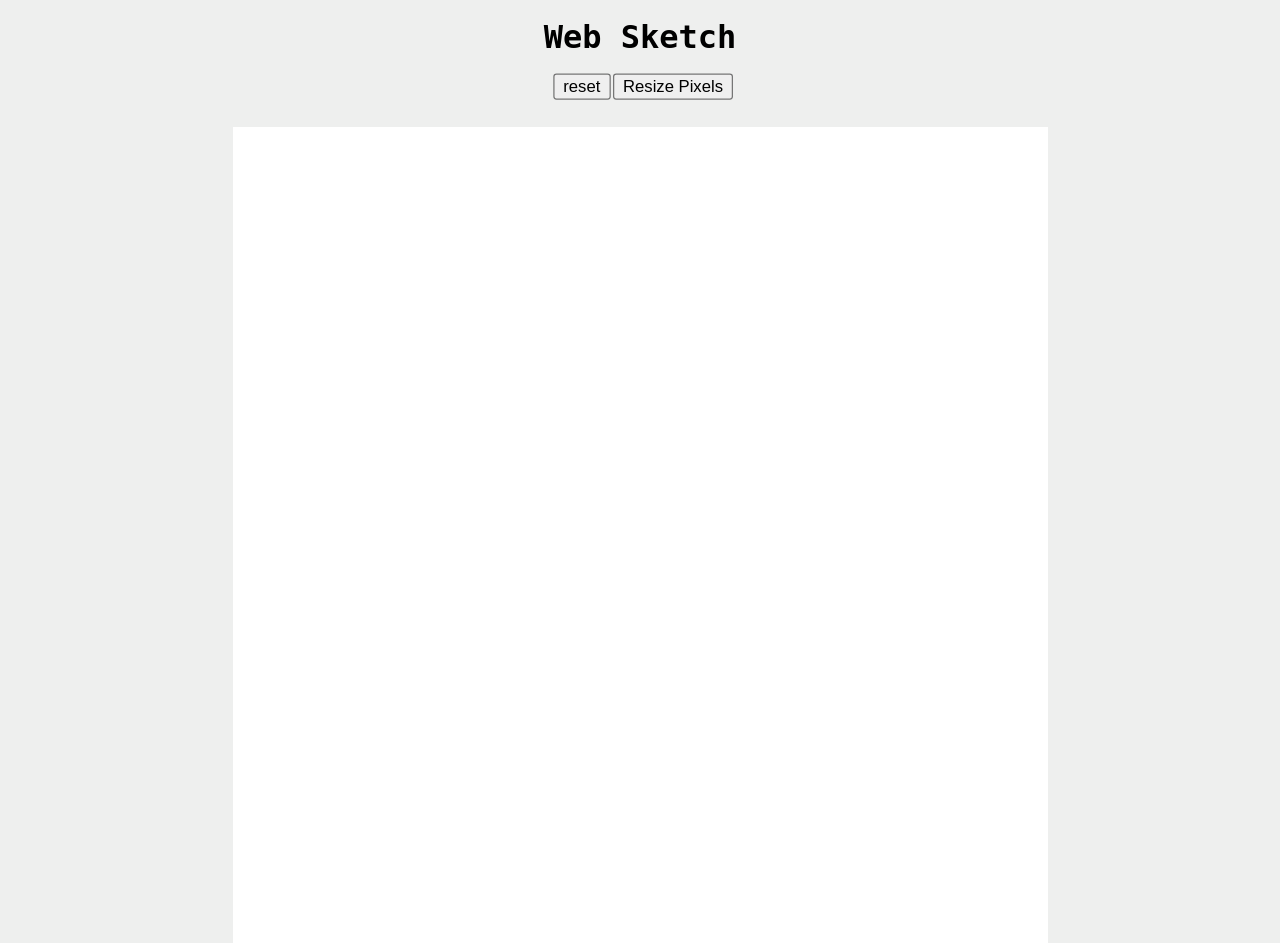
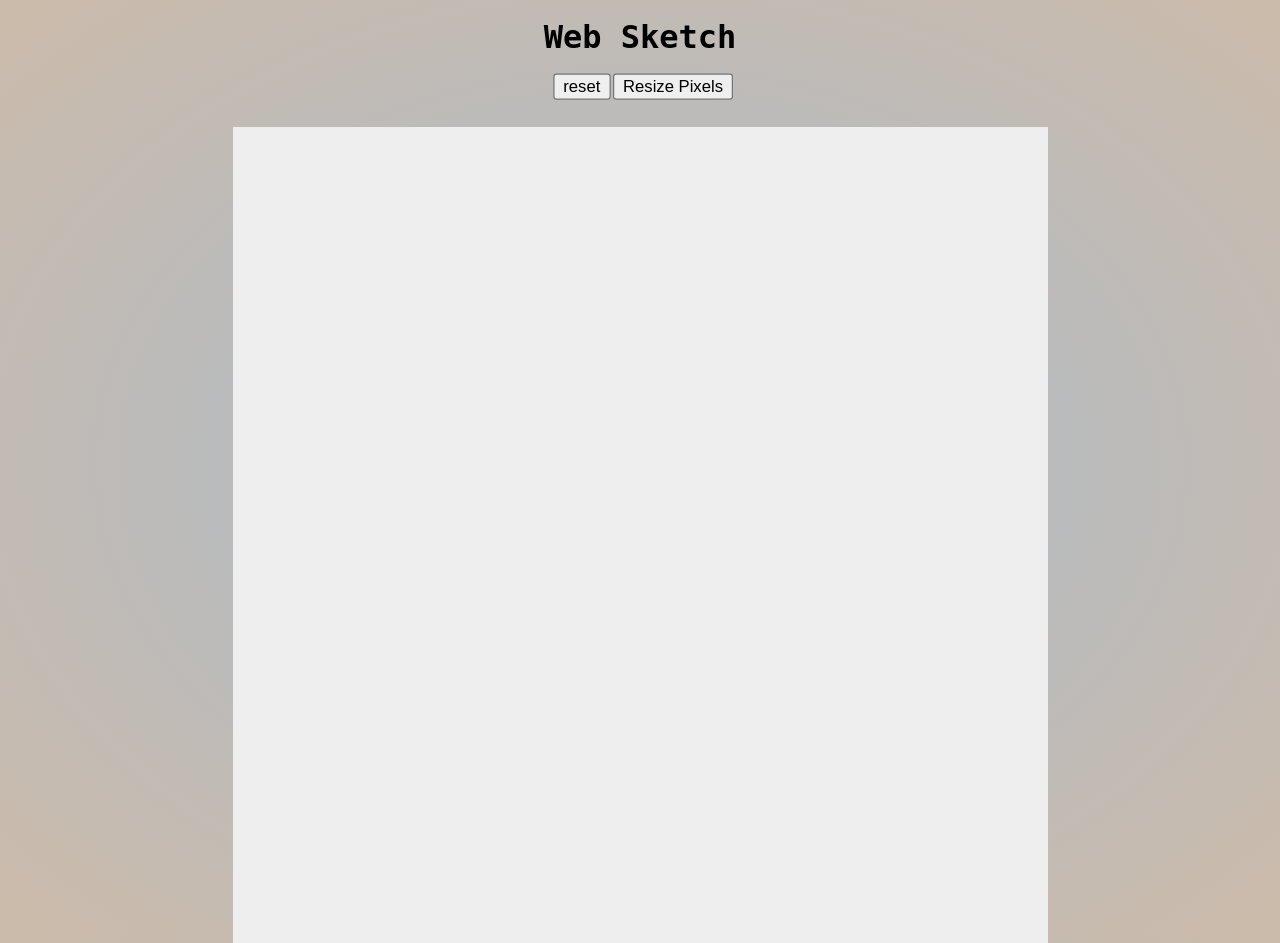
Before and after one commit to Jawakan/sketchSite, a Flask app: page / in a window 1280 px wide. Run offline with Flask 2, Linux system fonts and the light colour scheme.

Commit message:
improve look

```diff
--- a/static/css/etch-main.css
+++ b/static/css/etch-main.css
@@ -17,11 +17,11 @@
 
 .grid-item {
 	display: flex;
-	background: white;
+	background: #EEE;
 	flex: auto;
 }
 body {
-	background: #EEEFEE;
+	background-image: radial-gradient(#ABC, #CBA);
 }
 h1 {
 	font-family: monospace;
```
